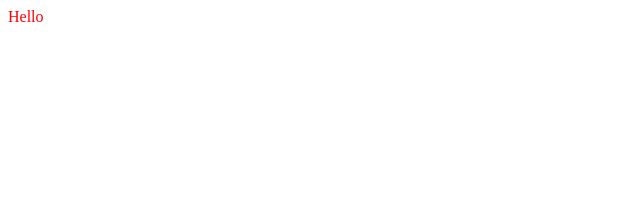
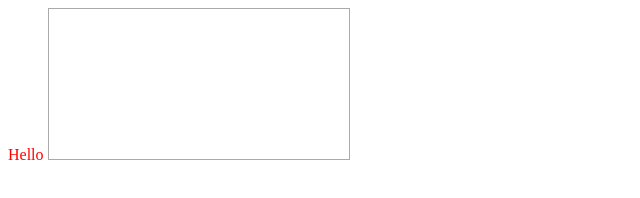
Before and after one commit to tedz2usa/pixmap, a plain HTML site: page index.html in a window 1280 px wide. Shown: the whole page, without its empty margins (0-640 px from the left). Drawn offline with Linux system fonts and the light colour scheme.

Commit message:
Add canvas to demo page.

```diff
--- a/pixmap.js
+++ b/pixmap.js
@@ -7,6 +7,14 @@ window.addEventListener('load', init);
 
 function init() {
 	log('Window loaded!');
+
+	var body = document.getElementsByTagName('body')[0];
+	log(body);
+
+	var canvas = createDom('canvas');
+	body.appendChild(canvas);
+
+
 }
 
 
--- a/styles.css
+++ b/styles.css
@@ -1,3 +1,7 @@
 body {
 	color: red;
 }
+
+canvas {
+	border: 1px solid #aaa;
+}
```
